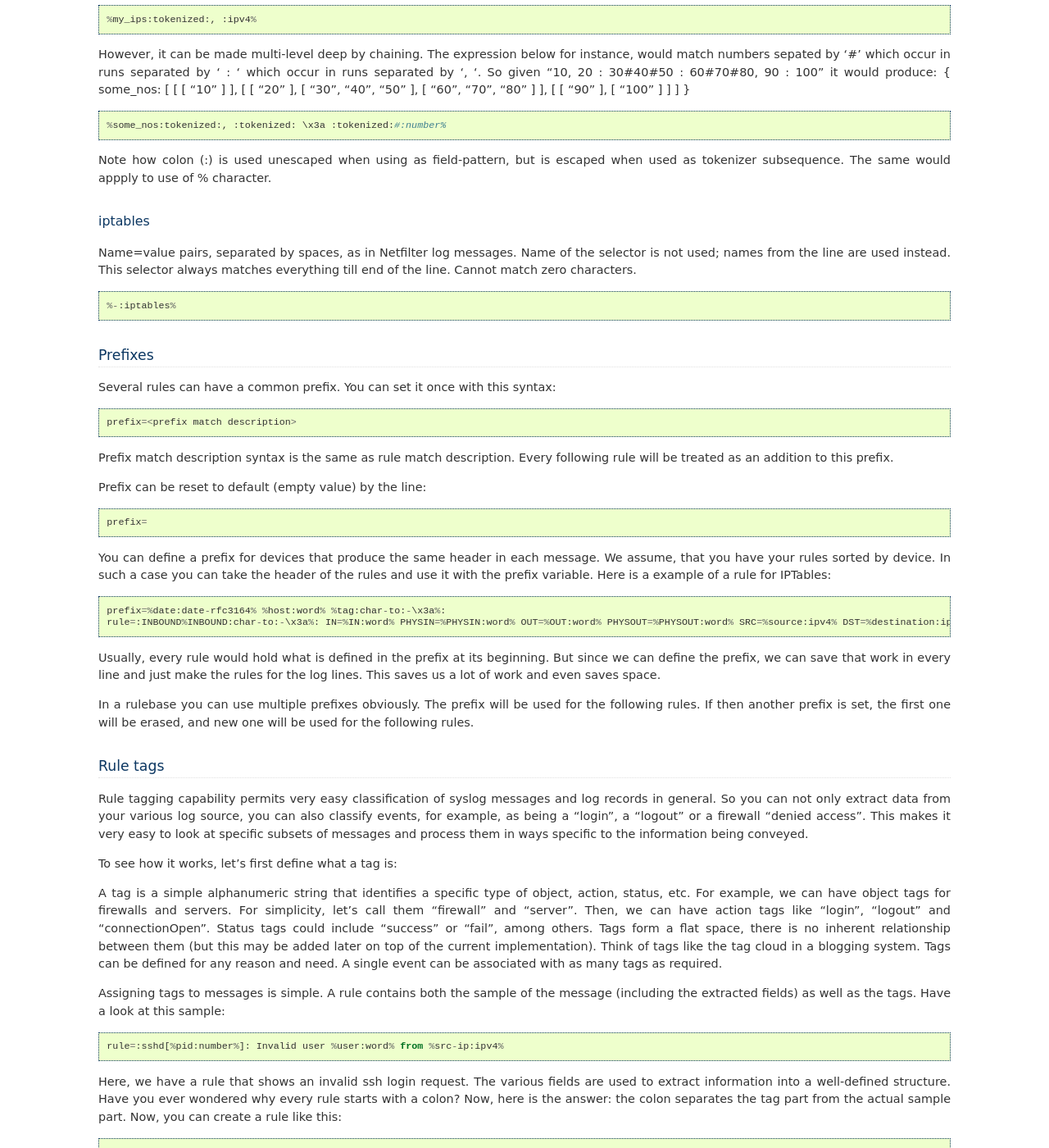
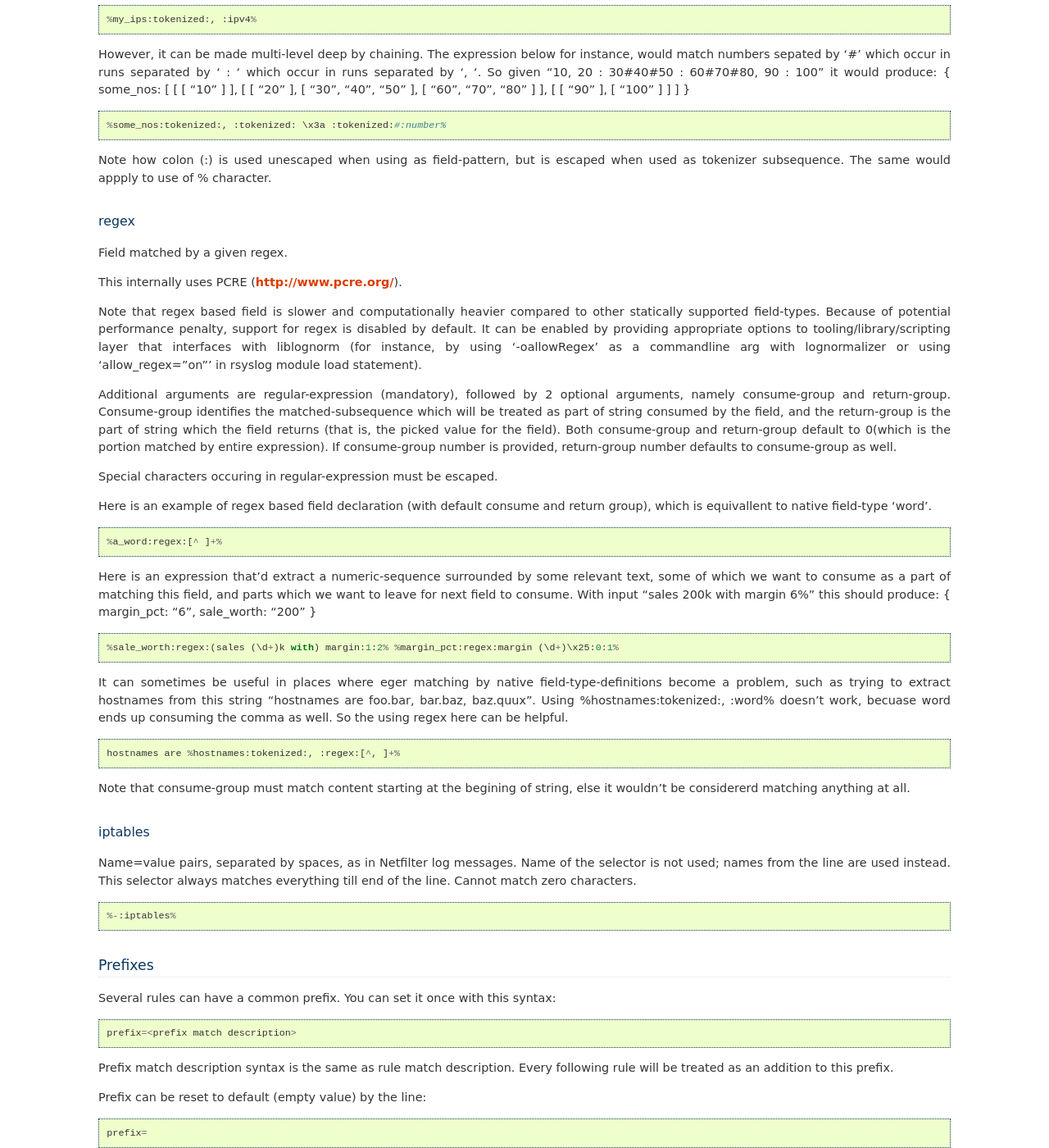
Before and after one commit to rsyslog/liblognorm, a Sphinx documentation site: the page built from doc/configuration.rst, in a window 1280 px wide and 1400 px high, scrolled down 3674 px. Shown: the whole window at 82% size. Built offline with Sphinx 7.4.7, drawn with Linux system fonts in a browser that asks for light colours.

Commit message:
added docs for regex field-type

```diff
--- a/doc/configuration.rst
+++ b/doc/configuration.rst
@@ -248,6 +248,58 @@ it would produce: { some_nos: [ [ [ "10" ] ], [ [ "20" ], [ "30", "40", "50" ],
 Note how colon (:) is used unescaped when using as field-pattern, but is escaped when
 used as tokenizer subsequence. The same would appply to use of % character.
 
+regex
+#####
+
+Field matched by a given regex.
+
+This internally uses PCRE (http://www.pcre.org/).
+
+Note that regex based field is slower and computationally heavier
+compared to other statically supported field-types. Because of potential
+performance penalty, support for regex is disabled by default. It can be enabled
+by providing appropriate options to tooling/library/scripting layer that interfaces with
+liblognorm (for instance, by using '-oallowRegex' as a commandline arg with lognormalizer
+or using 'allow_regex="on"' in rsyslog module load statement).
+
+Additional arguments are regular-expression (mandatory), followed by 2 optional arguments,
+namely consume-group and return-group. Consume-group identifies the matched-subsequence
+which will be treated as part of string consumed by the field, and the return-group is the
+part of string which the field returns (that is, the picked value for the field). Both
+consume-group and return-group default to 0(which is the portion matched by entire expression).
+If consume-group number is provided, return-group number defaults to consume-group as well.
+
+Special characters occuring in regular-expression must be escaped.
+
+Here is an example of regex based field declaration (with default consume and return group),
+which is equivallent to native field-type 'word'.
+
+::
+
+    %a_word:regex:[^ ]+%
+
+Here is an expression that'd extract a numeric-sequence surrounded by some relevant text,
+some of which we want to consume as a part of matching this field, and parts which we
+want to leave for next field to consume. With input "sales 200k with margin 6%"
+this should produce: { margin_pct: "6", sale_worth: "200" }
+
+::
+
+    %sale_worth:regex:(sales (\d+)k with) margin:1:2% %margin_pct:regex:margin (\d+)\x25:0:1%
+
+It can sometimes be useful in places where eger matching by native field-type-definitions
+become a problem, such as trying to extract hostnames from this string "hostnames are foo.bar,
+bar.baz, baz.quux". Using %hostnames:tokenized:, :word% doesn't work, becuase word ends up
+consuming the comma as well. So the using regex here can be helpful.
+
+::
+
+   hostnames are %hostnames:tokenized:, :regex:[^, ]+%
+
+Note that consume-group must match content starting at the begining of string, else it wouldn't
+be considererd matching anything at all.
+
+
 iptables
 ########
 
```
Also changed, not shown: 4 other files.
